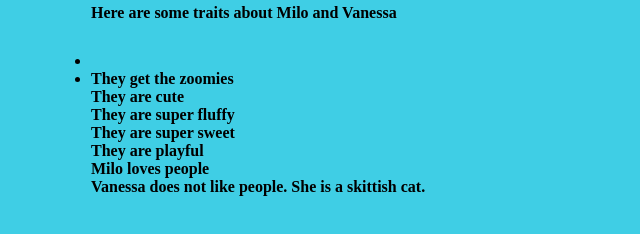
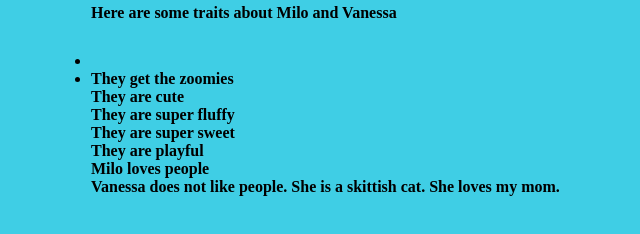
Before and after one commit to Hendy55-com/Hendy55-com.github.io, a plain HTML site: page index.html in a window 1280 px wide. Shown: the part 856-1090 px from the top of the page, without its empty margins (311-951 px from the left). Drawn offline with Linux system fonts and the light colour scheme.

Commit message:
Update index.html

```diff
--- a/index.html
+++ b/index.html
@@ -31,13 +31,12 @@
       <br>
       Milo loves people
       <br>
-      Vanessa does not like people. She is a skittish cat.
+      Vanessa does not like people. She is a skittish cat. She loves my mom.
       <br>
     </li>
   </ul>
 
 
 
-
 </body>
 </html>
```
